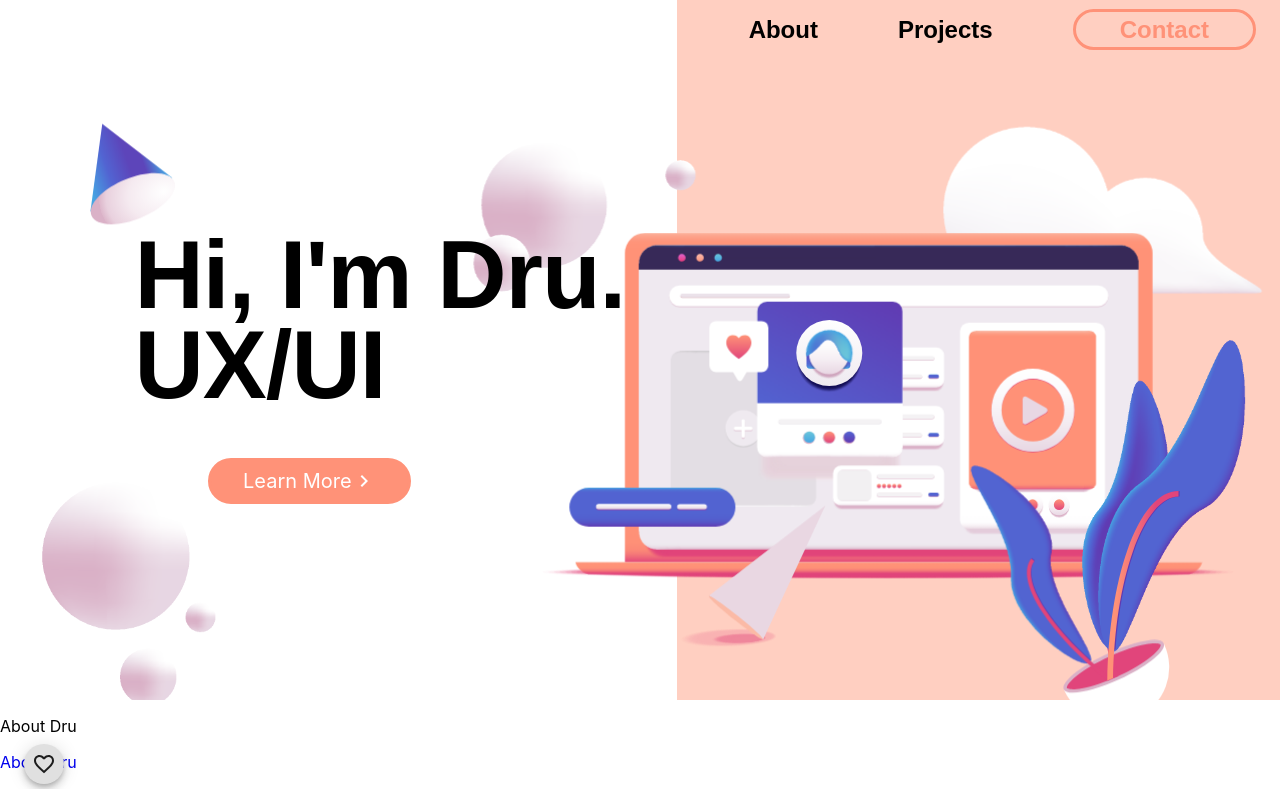
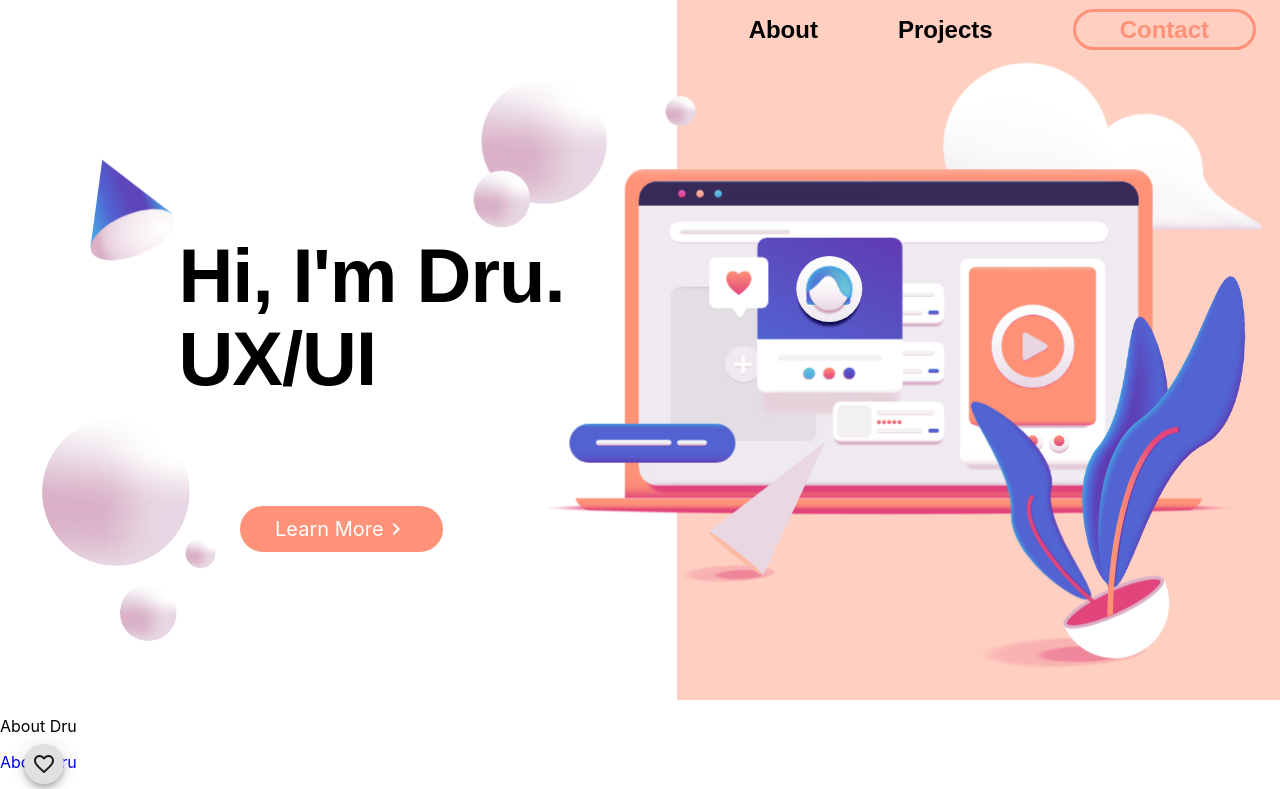
Before and after one commit to Dru-Daniels/dru-portfolio, a React (Create React App) app: page / in a window 1280 px wide. Shown: the top 789 px of the page. Built offline with nearby package versions, Linux system fonts and the light colour scheme; a web font is replaced by a local one.

Commit message:
Slimmer Nav Bar

```diff
--- a/src/components/heroBanner.scss
+++ b/src/components/heroBanner.scss
@@ -29,6 +29,10 @@ h1 {
 
 #GroupCone {
   transform: translateY(-800px);
+}
+
+#GroupBubblesRight {
+  display: none;
 }
 
 .hero-container {
@@ -106,7 +110,6 @@ h1 {
   animation-delay: 8s;
 }
 
-
 .hero-contact {
   padding: 0.5rem 2rem;
   border-radius: 50px;
@@ -116,6 +119,7 @@ h1 {
   background-color: #ff9278;
   border: 3px solid #ff9278;
   transition: 0.5s;
+  z-index: 10003;
 }
 
 .hero-contact:hover,
@@ -172,6 +176,11 @@ h1 {
     transform: translate(-9em, 30em);
   }
 
+  .hello-word span {
+    font-size: .6em;
+    top: 35%;
+    left: 3em;
+  }
 
 }
 
@@ -199,13 +208,11 @@ h1 {
 
   .hello-word span {
     font-size: .6em;
-    top: 43%;
-    left: 3em;
+    top: 30%;
+    left: 9em;
   }
 
 }
-
-
 
 @media only screen and (min-width: 768px) {
 
@@ -251,23 +258,26 @@ h1 {
     transform: translate(0, 0);
   }
 
+  #GroupBubblesRight {
+    display: block;
+  }
 }
 
 @media only screen and (min-width: 1025px) {
 
   h1 {
-    font-size: 6em;
-    top: 10%;
-    left: 3%;
+    font-size: 4.75em;
+    top: 15%;
+    left: 8%;
   }
 
   .hello-word span {
-    top: 24%;
+    top: 28%;
   }
 
   .hero {
-    padding: 6em;
-    padding-left: 13em;
+    padding: 0em;
+    padding-left: 15em;
   }
 
   #HeroImg {
@@ -275,38 +285,10 @@ h1 {
   }
 }
 
-@media only screen and (min-width: 1025px) {
-
-  h1 {
-    font-size: 6em;
-    top: 10%;
-    left: 3%;
-  }
-
-  .hello-word span {
-    display: flex;
-    flex-direction: column;
-    top: 24%;
-  }
-
-  .hero {
-    padding: 6em;
-    padding-left: 13em;
-  }
-
-  #HeroImg {
-    margin-top: -46em;
-  }
-
-  #GroupCone {
-    display: block;
-    transform: translate(0, -150px);
-  }
-}
-
 @media only screen and (min-width: 1300px) {
 
   h1 {
+    font-size: 5.5em;
     top: 15%;
     left: 10%;
   }
@@ -317,7 +299,7 @@ h1 {
 
   .hero {
     margin-top: 13em;
-    padding-left: 19em;
+    padding-left: 20em;
   }
 
 }
@@ -325,6 +307,7 @@ h1 {
 @media only screen and (min-width: 1500px) {
 
   h1 {
+    font-size: 6em;
     top: 24%;
     left: 11%;
   }
--- a/src/layout/navbar.scss
+++ b/src/layout/navbar.scss
@@ -98,6 +98,10 @@
     position: fixed;
   }
 
+  .navbar {
+    padding: .5rem 1.5rem;
+  }
+
   .nav-menu {
       position: fixed;
       left: -100%;
```
Also changed, not shown: src/images/HeroImg.js.
